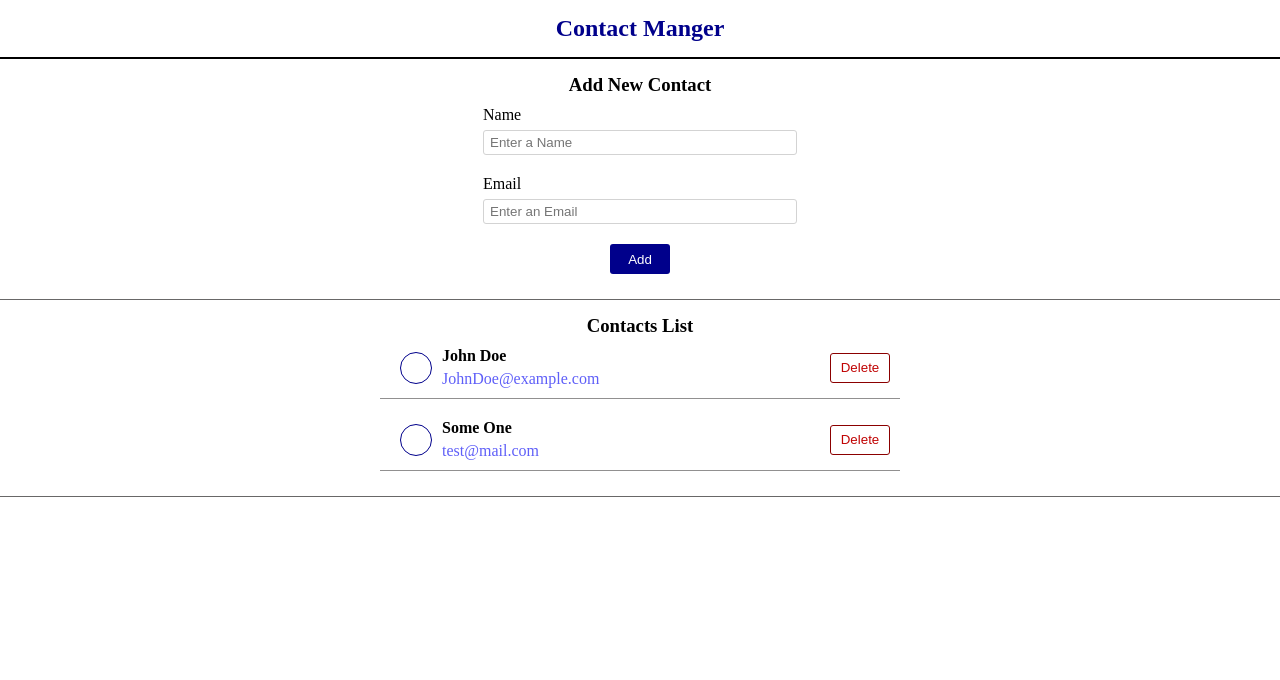
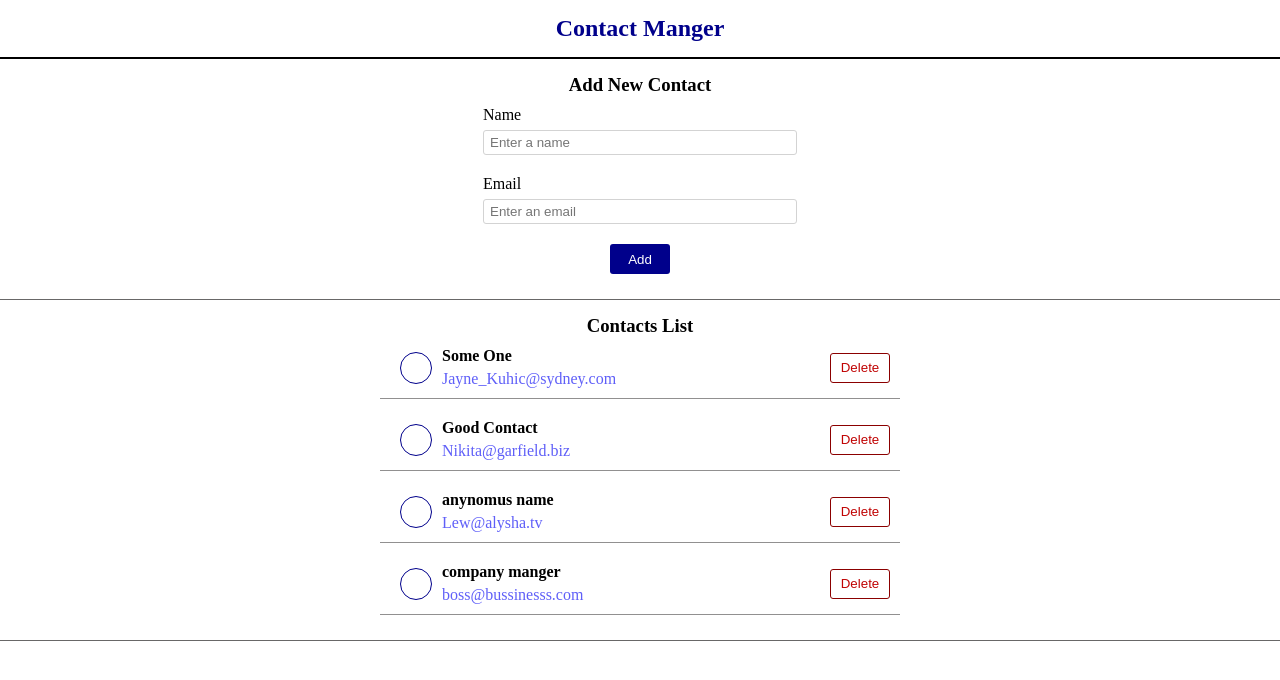
Before and after one commit to akamzandi/Contact-App, a React (Create React App) app: page / in a window 1280 px wide. Shown: the top 680 px of the page. Built offline with nearby package versions, Linux system fonts and the light colour scheme; data requests are answered from the project's data file.

Commit message:
Phase 2 of Projcet

```diff
--- /dev/null
+++ b/data/db.json
@@ -0,0 +1,24 @@
+{
+  "contacts": [
+    {
+      "id": 1,
+      "name": "Some One",
+      "email": "Jayne_Kuhic@sydney.com"
+    },
+    {
+      "id": 2,
+      "name": "Good Contact",
+      "email": "Nikita@garfield.biz"
+    },
+    {
+      "id": 3,
+      "name": "anynomus name",
+      "email": "Lew@alysha.tv"
+    },
+    {
+      "id": 4,
+      "name": "company manger",
+      "email": "boss@bussinesss.com"
+    }
+  ]
+}
--- a/src/App.js
+++ b/src/App.js
@@ -3,21 +3,22 @@ import Header from "./Components/Header";
 import AddForm from "./Components/AddForm";
 import ContactList from "./Components/ContactList";
 import { useEffect, useState } from "react";
+import axios from "axios";
 
 function App() {
-  const [contacts, setContacts] = useState([
-    {
-      id: 0,
-      name: "John Doe",
-      email: "JohnDoe@example.com",
-    },
-    {
-      id: 1,
-      name: "Some One",
-      email: "test@mail.com",
-    },
-  ]);
-  // const [contacts, setContacts] = useState(null);
+  // const [contacts, setContacts] = useState([
+  //   {
+  //     id: 0,
+  //     name: "John Doe",
+  //     email: "JohnDoe@example.com",
+  //   },
+  //   {
+  //     id: 1,
+  //     name: "Some One",
+  //     email: "Jayne_Kuhic@sydney.com",
+  //   },
+  // ]);
+  const [contacts, setContacts] = useState(null);
 
   const [newContact, setNewContact] = useState({
     id: contacts ? contacts.length + 1 : 0,
@@ -31,14 +32,21 @@ function App() {
 
   const submitHandler = (e) => {
     e.preventDefault();
-    setContacts(contacts ? [...contacts, newContact] : [newContact]);
+    createOneContact();
+    getAllContacts();
+
+    // setContacts(contacts ? [...contacts, newContact] : [newContact]);
   };
 
   const deletContactHandler = (id) => {
-    const filteredContacts = contacts.filter((item) => item.id != id);
-    setContacts(filteredContacts);
+    deleteOneContact(id);
+    getAllContacts();
+
+    // const filteredContacts = contacts.filter((item) => item.id != id);
+    // setContacts(filteredContacts);
   };
 
+  // to curectly update two related state
   useEffect(() => {
     setNewContact({
       id: contacts ? contacts.length + 1 : 0,
@@ -46,6 +54,43 @@ function App() {
       email: "",
     });
   }, [contacts]);
+
+  const getAllContacts = async () => {
+    try {
+      const { data } = await axios.get(`http://localhost:3001/contacts`);
+      // console.log(data);
+      setContacts(data);
+    } catch (error) {
+      console.log(error);
+    }
+  };
+
+  const deleteOneContact = async (id) => {
+    try {
+      const contactDeletionResp = await axios.delete(
+        `http://localhost:3001/contacts/${id}`
+      );
+      // console.log(contactDeletionResp);
+    } catch (error) {
+      console.log(error);
+    }
+  };
+
+  const createOneContact = async () => {
+    try {
+      const createContactResp = await axios.post(
+        `http://localhost:3001/contacts/`,
+        newContact
+      );
+      // console.log(createContactResp);
+    } catch (error) {
+      console.log(error);
+    }
+  };
+
+  useEffect(() => {
+    getAllContacts();
+  }, []);
 
   return (
     <div className="App">
--- a/src/Components/AddForm.js
+++ b/src/Components/AddForm.js
@@ -9,7 +9,7 @@ const AddForm = ({ newContact, submitHandler, inputChangeHandler }) => {
           <p>Name</p>
           <input
             type="text"
-            placeholder="Enter a Name"
+            placeholder="Enter a name"
             name="name"
             value={newContact.name}
             onChange={(e) => inputChangeHandler(e)}
@@ -19,7 +19,7 @@ const AddForm = ({ newContact, submitHandler, inputChangeHandler }) => {
           <p>Email</p>
           <input
             type="text"
-            placeholder="Enter an Email"
+            placeholder="Enter an email"
             name="email"
             value={newContact.email}
             onChange={(e) => inputChangeHandler(e)}
```
